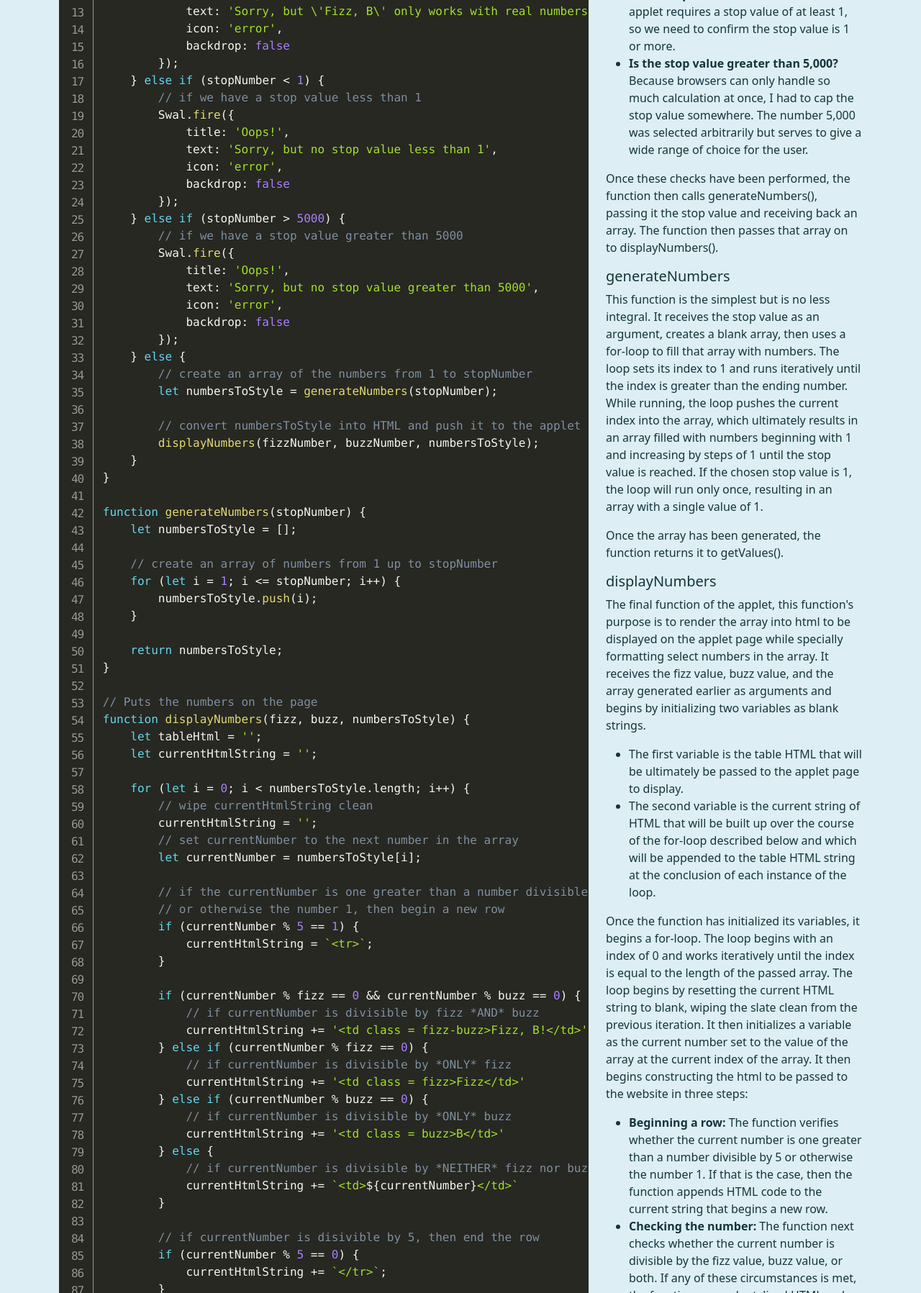
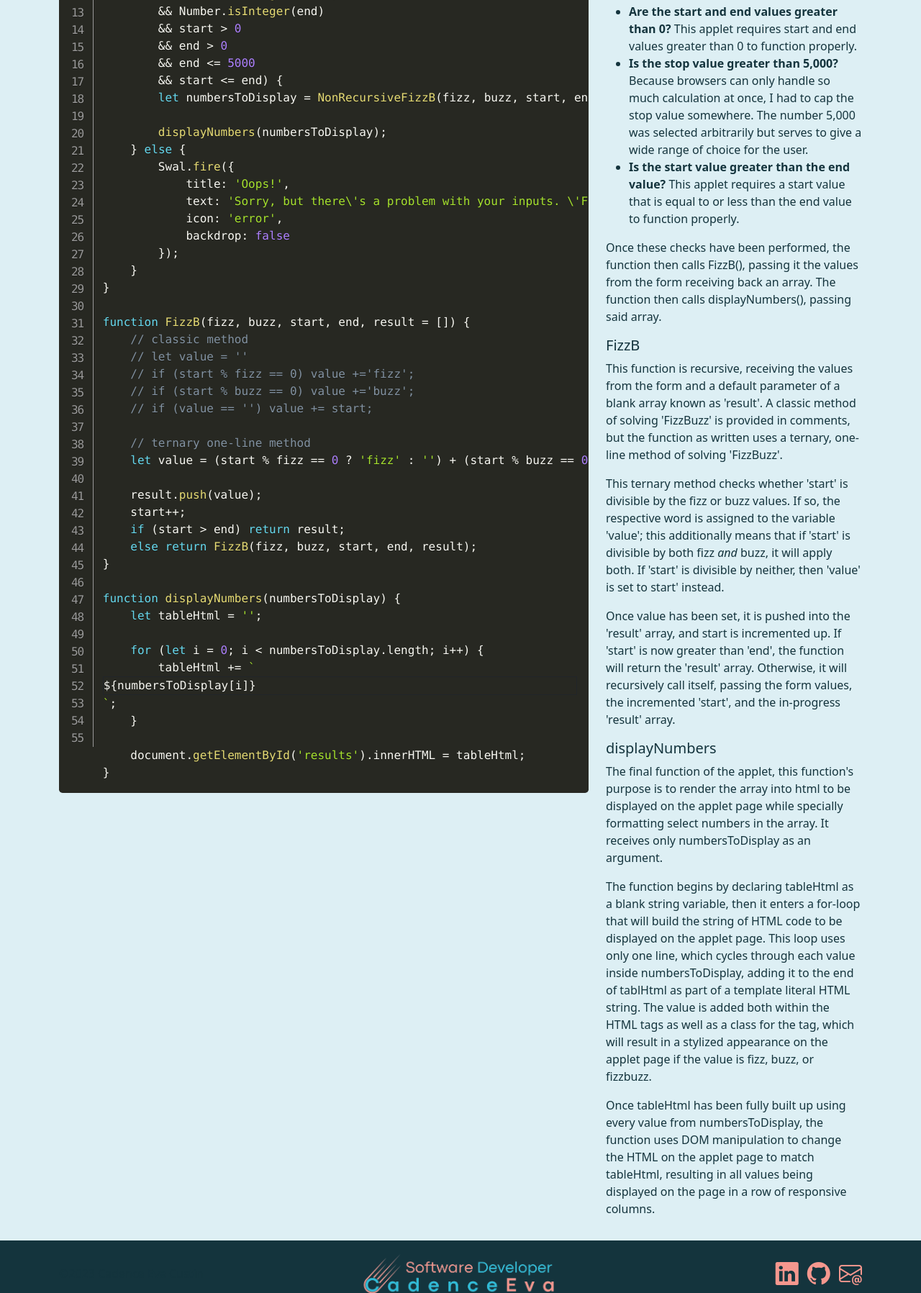
Before and after one commit to eva-grimm/FizzB, a plain HTML site: page code.html in a window 1280 px wide. Shown: the part 420-2217 px from the top of the page at 72% size. Drawn offline with nearby package versions, Linux system fonts and the light colour scheme.

Commit message:
- refined and revised code - new write up reflecting new code

```diff
--- a/code.html
+++ b/code.html
@@ -75,94 +75,55 @@
                     <code class="language-js">
                         // Gets the numbers from the value input fields
                         function getValues() {
-                            // get the values from the form and attempt to convert string to number
-                            let fizzNumber = Number(document.getElementById('fizz-value').value);
-                            let buzzNumber = Number(document.getElementById('buzz-value').value);
-                            let stopNumber = Number(document.getElementById('stop-value').value);
+                            // get the values from form, convert strings to number, and drop decimals
+                            let fizz = parseInt(document.getElementById('fizz-value').value);
+                            let buzz = parseInt(document.getElementById('buzz-value').value);
+                            let start = parseInt(document.getElementById('start-value').value);
+                            let end = parseInt(document.getElementById('end-value').value);
 
                             // validation
-                            if (isNaN(fizzNumber) == true || isNaN(buzzNumber) == true || isNaN(stopNumber) == true) {
-                                // if we don't have numbers
+                            if (Number.isInteger(fizz)
+                                && Number.isInteger(buzz)
+                                && Number.isInteger(start)
+                                && Number.isInteger(end)
+                                && start > 0
+                                && end > 0
+                                && end &lt;= 5000
+                                && start &lt;= end) {
+                                let numbersToDisplay = NonRecursiveFizzB(fizz, buzz, start, end);
+
+                                displayNumbers(numbersToDisplay);
+                            } else {
                                 Swal.fire({
                                     title: 'Oops!',
-                                    text: 'Sorry, but \'Fizz, B\' only works with real numbers',
+                                    text: 'Sorry, but there\'s a problem with your inputs. \'Fizz, B\' only works with real numbers, start and end values greater than 0, a max end value of 5,000, and a start value that isn\'t greater than the end value',
                                     icon: 'error',
                                     backdrop: false
                                 });
-                            } else if (stopNumber < 1) {
-                                // if we have a stop value less than 1
-                                Swal.fire({
-                                    title: 'Oops!',
-                                    text: 'Sorry, but no stop value less than 1',
-                                    icon: 'error',
-                                    backdrop: false
-                                });
-                            } else if (stopNumber > 5000) {
-                                // if we have a stop value greater than 5000
-                                Swal.fire({
-                                    title: 'Oops!',
-                                    text: 'Sorry, but no stop value greater than 5000',
-                                    icon: 'error',
-                                    backdrop: false
-                                });
-                            } else {
-                                // create an array of the numbers from 1 to stopNumber
-                                let numbersToStyle = generateNumbers(stopNumber);
-
-                                // convert numbersToStyle into HTML and push it to the applet page
-                                displayNumbers(fizzNumber, buzzNumber, numbersToStyle);
                             }
                         }
 
-                        function generateNumbers(stopNumber) {
-                            let numbersToStyle = [];
+                        function FizzB(fizz, buzz, start, end, result = []) {
+                            // classic method
+                            // let value = ''
+                            // if (start % fizz == 0) value +='fizz';
+                            // if (start % buzz == 0) value +='buzz';
+                            // if (value == '') value += start;
 
-                            // create an array of numbers from 1 up to stopNumber
-                            for (let i = 1; i <= stopNumber; i++) {
-                                numbersToStyle.push(i);
-                            }
+                            // ternary one-line method
+                            let value = (start % fizz == 0 ? 'fizz' : '') + (start % buzz == 0 ? 'buzz' : '') || start;
 
-                            return numbersToStyle;
+                            result.push(value);
+                            start++;
+                            if (start > end) return result;
+                            else return FizzB(fizz, buzz, start, end, result);
                         }
 
-                        // Puts the numbers on the page
-                        function displayNumbers(fizz, buzz, numbersToStyle) {
+                        function displayNumbers(numbersToDisplay) {
                             let tableHtml = '';
-                            let currentHtmlString = '';
 
-                            for (let i = 0; i < numbersToStyle.length; i++) {
-                                // wipe currentHtmlString clean
-                                currentHtmlString = '';
-                                // set currentNumber to the next number in the array
-                                let currentNumber = numbersToStyle[i];
-
-                                // if the currentNumber is one greater than a number divisible by 5
-                                // or otherwise the number 1, then begin a new row
-                                if (currentNumber % 5 == 1) {
-                                    currentHtmlString = `&lt;tr>`;
-                                }
-
-                                if (currentNumber % fizz == 0 && currentNumber % buzz == 0) {
-                                    // if currentNumber is divisible by fizz *AND* buzz
-                                    currentHtmlString += '&lt;td class = fizz-buzz>Fizz, B!&lt;/td>'
-                                } else if (currentNumber % fizz == 0) {
-                                    // if currentNumber is divisible by *ONLY* fizz
-                                    currentHtmlString += '&lt;td class = fizz>Fizz&lt;/td>'
-                                } else if (currentNumber % buzz == 0) {
-                                    // if currentNumber is divisible by *ONLY* buzz
-                                    currentHtmlString += '&lt;td class = buzz>B&lt;/td>'
-                                } else {
-                                    // if currentNumber is divisible by *NEITHER* fizz nor buzz
-                                    currentHtmlString += `&lt;td>${currentNumber}&lt;/td>`
-                                }
-
-                                // if currentNumber is disivible by 5, then end the row
-                                if (currentNumber % 5 == 0) {
-                                    currentHtmlString += `&lt;/tr>`;
-                                }
-
-                                // append the string the loop's been building to tableHtml
-                                tableHtml += currentHtmlString;
+                            for (let i = 0; i &lt; numbersToDisplay.length; i++) {
+                                tableHtml += `<div class = "col border border-dark ${numbersToDisplay[i]}">${numbersToDisplay[i]}</div>`;
                             }
 
                             document.getElementById('results').innerHTML = tableHtml;
@@ -174,9 +135,9 @@
                 <p>'Fizz, B' is structured in three functions.</p>
                 <h5>getValues</h5>
                 <p>
-                    This function gets the values passed from the website form and attempts to convert them to numbers.
-                    From there, it validates that the values are valid for running the rest of the function. There are
-                    three checks in total:</p>
+                    This function gets the values passed from the website form as strings, which it then attempts to
+                    integers (i.e, numbers without decimals). From there, it validates whether the values are valid for
+                    running the other two functions. The checks are as follows:</p>
                 <ul>
                     <li>
                         <strong>Were numbers passed?</strong> Although the form is set to only allow numbers, some
@@ -184,81 +145,59 @@
                         numbers.
                     </li>
                     <li>
-                        <strong>Is the stop value less than the 1?</strong> This applet requires a stop value of at
-                        least 1, so we need to confirm the stop value is 1 or more.
+                        <strong>Are the start and end values greater than 0?</strong> This applet requires start and end
+                        values greater than 0 to function properly.
                     </li>
                     <li>
                         <strong>Is the stop value greater than 5,000?</strong> Because browsers can only handle so much
                         calculation at once, I had to cap the stop value somewhere. The number 5,000 was selected
                         arbitrarily but serves to give a wide range of choice for the user.
                     </li>
+                    <li>
+                        <strong>Is the start value greater than the end value?</strong> This applet requires a start
+                        value that is equal to or less than the end value to function properly.
+                    </li>
                 </ul>
                 <p>
-                    Once these checks have been performed, the function then calls generateNumbers(), passing it the
-                    stop value and receiving back an array. The function then passes that array on to displayNumbers().
+                    Once these checks have been performed, the function then calls FizzB(), passing it the values from
+                    the form receiving back an array. The function then calls displayNumbers(), passing said array.
                 </p>
-                <h5>generateNumbers</h5>
+                <h5>FizzB</h5>
                 <p>
-                    This function is the simplest but is no less integral. It receives the stop value as an argument,
-                    creates a blank array, then uses a for-loop to fill that array with numbers. The loop sets its
-                    index to 1 and runs iteratively until the index is greater than the ending number. While running,
-                    the loop pushes the current index into the array, which ultimately results in an array filled with
-                    numbers beginning with 1 and increasing by steps of 1 until the stop value is reached. If the chosen
-                    stop value is 1, the loop will run only once, resulting in an array with a single value of 1.
+                    This function is recursive, receiving the values from the form and a default parameter of a blank
+                    array known as 'result'. A classic method of solving 'FizzBuzz' is provided in comments, but the
+                    function as written uses a ternary, one-line method of solving 'FizzBuzz'.
                 </p>
                 <p>
-                    Once the array has been generated, the function returns it to getValues().
+                    This ternary method checks whether 'start' is divisible by the fizz or buzz values. If so, the
+                    respective word is assigned to the variable 'value'; this additionally means that if 'start' is
+                    divisible by both fizz <i>and</i> buzz, it will apply both. If 'start' is divisible by neither, then
+                    'value' is set to start' instead.
+                </p>
+                <p>
+                    Once value has been set, it is pushed into the 'result' array, and start is incremented up. If
+                    'start' is now greater than 'end', the function will return the 'result' array. Otherwise, it will
+                    recursively call itself, passing the form values, the incremented 'start', and the in-progress
+                    'result' array.
                 </p>
                 <h5>displayNumbers</h5>
                 <p>
                     The final function of the applet, this function's purpose is to render the array into html to be
-                    displayed on the applet page while specially formatting select numbers in the array. It receives the
-                    fizz value, buzz value, and the array generated earlier as arguments and begins by initializing two
-                    variables as blank strings.
+                    displayed on the applet page while specially formatting select numbers in the array. It receives
+                    only numbersToDisplay as an argument.
                 </p>
-                <ul>
-                    <li>
-                        The first variable is the table HTML that will be ultimately be passed to the applet page to
-                        display.
-                    </li>
-                    <li>
-                        The second variable is the current string of HTML that will be built up over the course of the
-                        for-loop described below and which will be appended to the table HTML string at the conclusion
-                        of each instance of the loop.
-                    </li>
-                </ul>
                 <p>
-                    Once the function has initialized its variables, it begins a for-loop. The loop begins with an index
-                    of 0 and works iteratively until the index is equal to the length of the passed array. The loop
-                    begins by resetting the current HTML string to blank, wiping the slate clean from the previous
-                    iteration. It then initializes a variable as the current number set to the value of the array at the
-                    current index of the array. It then begins constructing the html to be passed to the website in
-                    three steps:
+                    The function begins by declaring tableHtml as a blank string variable, then it enters a for-loop
+                    that will build the string of HTML code to be displayed on the applet page. This loop uses only one
+                    line, which cycles through each value inside numbersToDisplay, adding it to the end of tablHtml as
+                    part of a template literal HTML string. The value is added both within the HTML tags as well as a
+                    class for the tag, which will result in a stylized appearance on the applet page if the value is
+                    fizz, buzz, or fizzbuzz.
                 </p>
-                <ul>
-                    <li>
-                        <strong>Beginning a row:</strong> The function verifies whether the current number is one
-                        greater than a number divisible by 5 or otherwise the number 1. If that is the case, then the
-                        function appends HTML code to the current string that begins a new row.
-                    </li>
-                    <li>
-                        <strong>Checking the number:</strong> The function next checks whether the current number is
-                        divisible by the fizz value, buzz value, or both. If any of these circumstances is met, the
-                        function appends stylized HTML code to the string for the given case. If none of these
-                        circumstances is met, then the function instead appends basic HTML code to the current string
-                        that represents the current number in the table with regular font.
-                    </li>
-                    <li>
-                        <strong>Ending a row:</strong> The function finally checks whether the current number is
-                        divisible by 5. If that is the case, the function appends HTML code to the current string that
-                        ends the current row.
-                    </li>
-                </ul>
                 <p>
-                    Once the current string has been fully constructed, the for-loop concludes by appending the current
-                    string to the end of the table string. Once the loop has concluded (and therefore the table string
-                    is fully constructed), the function uses DOM manipulation to change the 'results' element on the
-                    applet page to match the table string.
+                    Once tableHtml has been fully built up using every value from numbersToDisplay, the function uses
+                    DOM manipulation to change the HTML on the applet page to match tableHtml, resulting in all values
+                    being displayed on the page in a row of responsive columns.
                 </p>
             </div>
         </div>
--- a/css/site.css
+++ b/css/site.css
@@ -99,7 +99,7 @@ body {
     color: var(--ce-accent-300)
 }
 
-.fizz-buzz {
+.fizzbuzz {
     background-color: var(--ce-accent-200) !important;
 }
 
```
Also changed, not shown: app.html (+6 -9 lines), js/site.js (+33 -73 lines).
